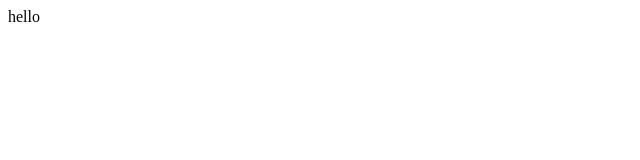
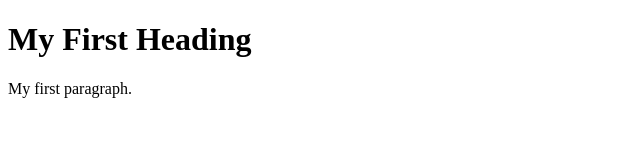
Before and after one commit to dmiltondas/Devops, a plain HTML site: page index.html in a window 1280 px wide. Shown: the whole page, without its empty margins (0-640 px from the left). Drawn offline with Linux system fonts and the light colour scheme.

Commit message:
Update index.html
3rd

```diff
--- a/index.html
+++ b/index.html
@@ -1,5 +1,9 @@
 <!DOCTYPE html>
+<html>
+<body>
 
-<head>
-    hello
-</head>
+<h1>My First Heading</h1>
+<p>My first paragraph.</p>
+
+</body>
+</html>
```
